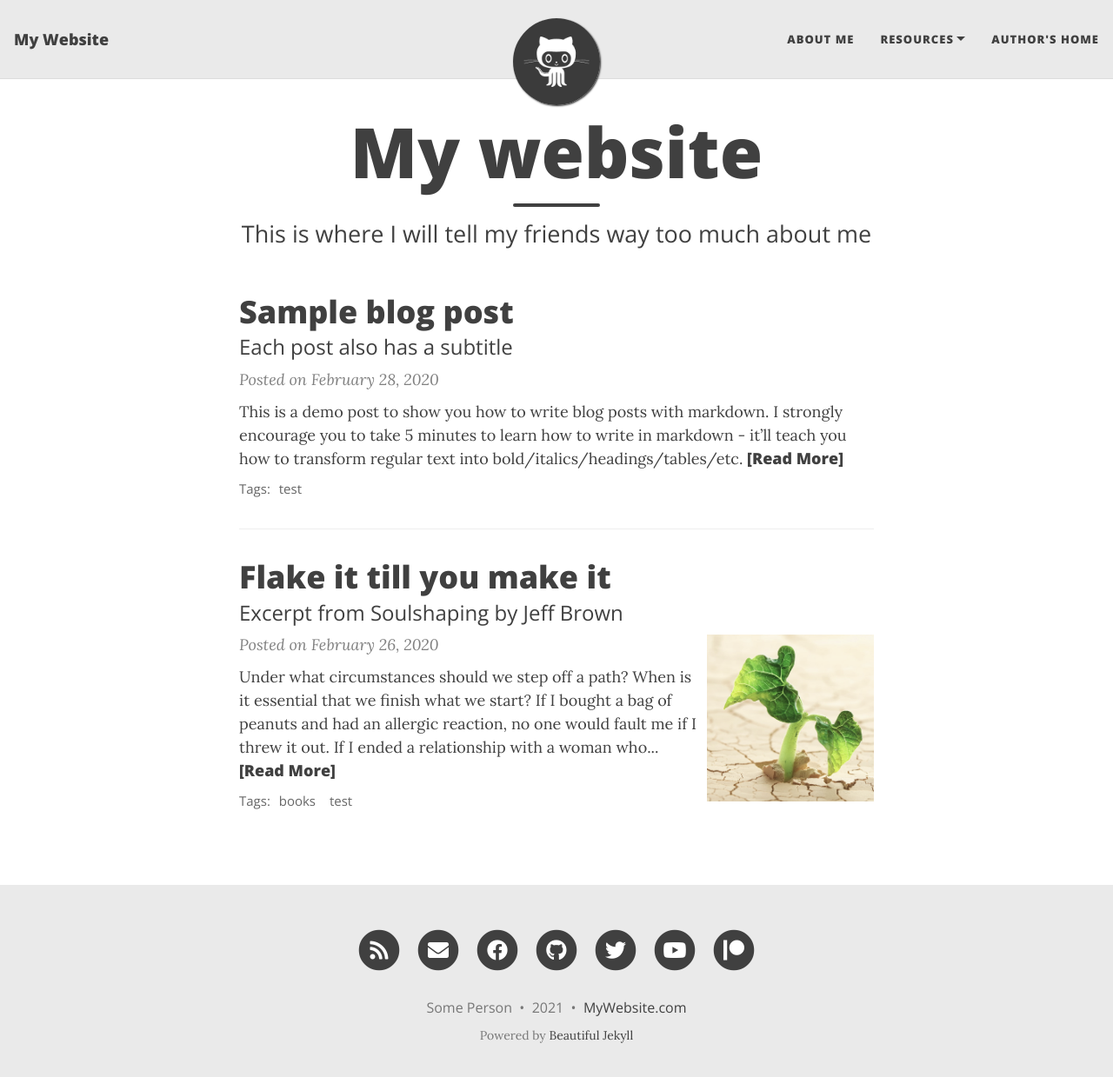
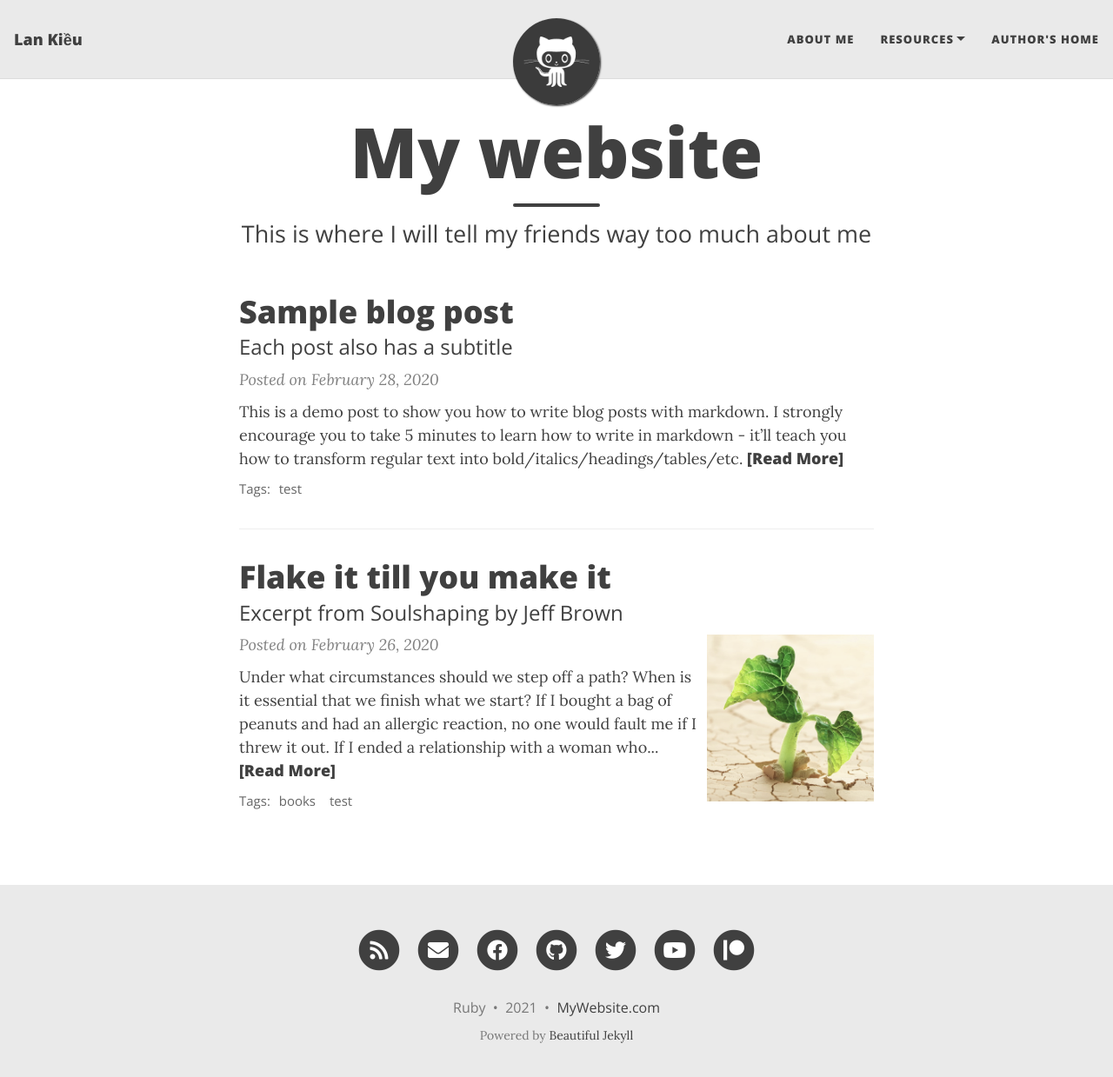
Before and after one commit to ThongNCT/chithong1612.github.io, a Jekyll site: the page built from index.html, in a window 1280 px wide and 1252 px high. Shown: the top 1239 px of the window at 87% size. Built offline with Jekyll 4.4.1, drawn with Linux system fonts in a browser that asks for light colours; nearby versions of some CDN libraries; the list of posts is cut into pages by our own code.

Commit message:
Update _config.yml

```diff
--- a/_config.yml
+++ b/_config.yml
@@ -6,10 +6,10 @@
 # --- Required options --- #
 
 # Name of website
-title: My Website
+title: Lan Kiều
 
 # Your name to show in the footer
-author: Some Person
+author: Ruby
 
 # --- List of links in the navigation bar --- #
 
```
